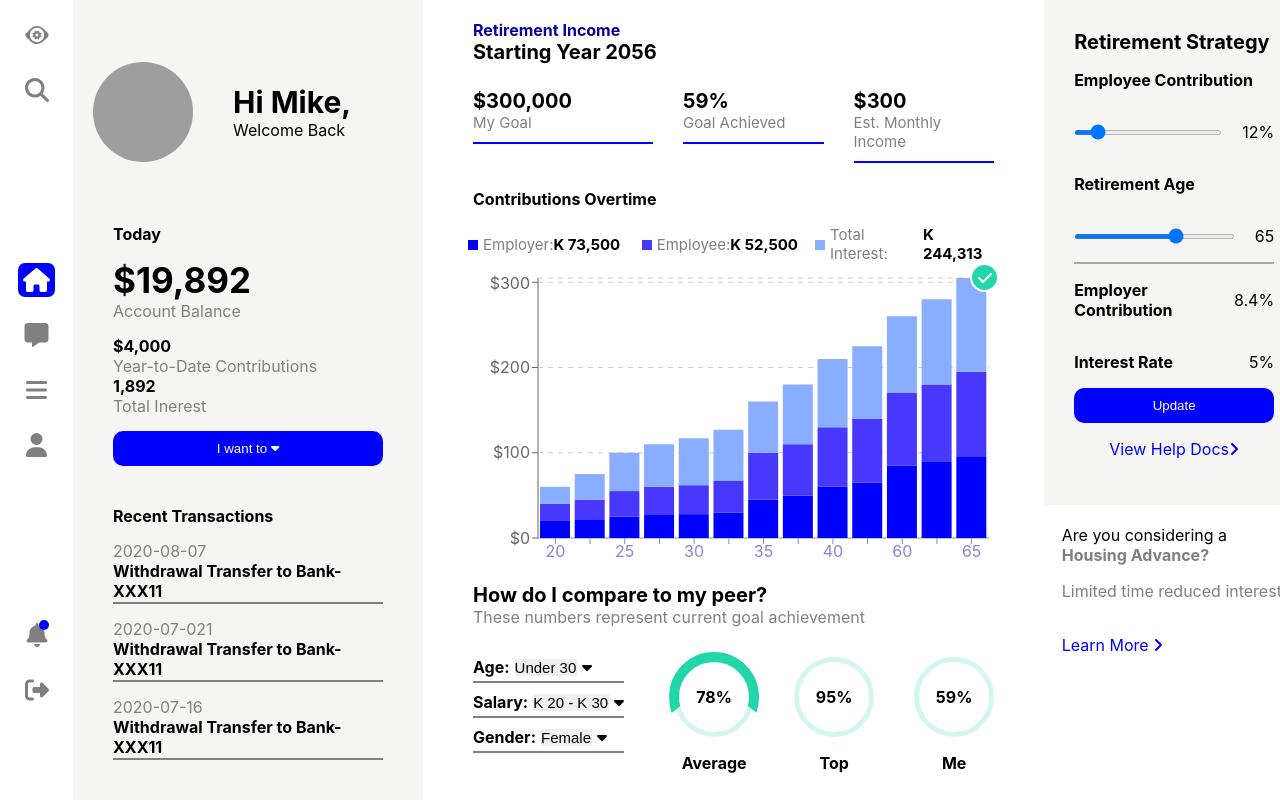
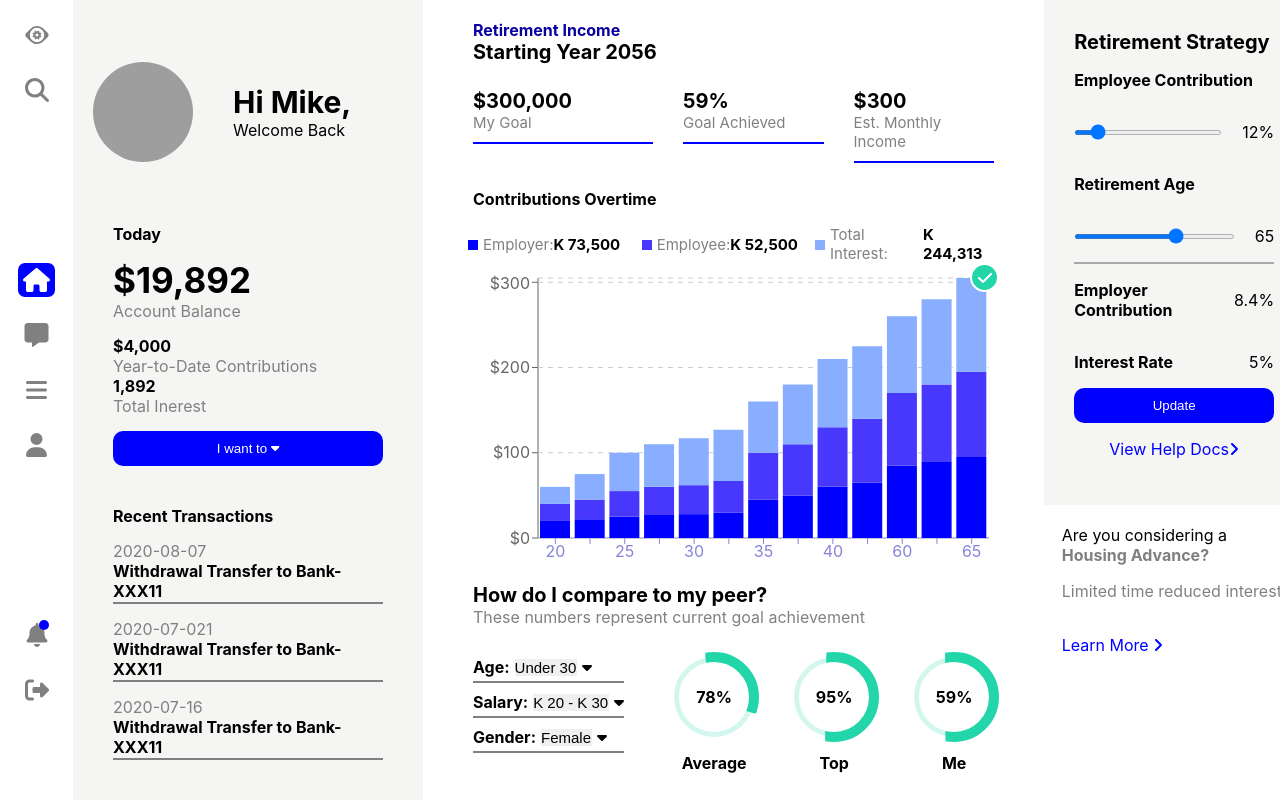
Before and after one commit to Utkarshkumar29/rapidQuest, a React (Create React App) app: page / in a window 1280 px wide. Shown: the top 800 px of the page. Built offline with nearby package versions, Linux system fonts and the light colour scheme; grey boxes are pictures that could not be loaded.

Commit message:
first commit

```diff
--- a/src/styles/chartView/index.jsx
+++ b/src/styles/chartView/index.jsx
@@ -351,8 +351,7 @@ export const Circle1=styled.div`
         top: 50%;
         left: 50%;
         transform: translate(-50%, -50%);
-        clip-path: polygon(0 0, 100% 0, 100% 70%, 50% 30%, 0 70%);
-        border-radius: 100px 100px 100px 100px;
+        clip-path: ellipse(70% 70% at 110% 0%);
     }
 `
 
@@ -365,6 +364,20 @@ export const Circle2=styled.div`
     display: flex;
     align-items: center;
     justify-content: center;
+    position: relative;
+
+    &::after{
+        content: "";
+        border: 10px solid #22d6aa;
+        width: 70px;
+        height: 70px;
+        border-radius: 50%;
+        position: absolute;
+        top: 50%;
+        left: 50%;
+        transform: translate(-50%, -50%);
+        clip-path: ellipse(70% 500% at 110% 100%);
+    }
 `
 
 export const Circle3=styled.div`
@@ -376,4 +389,18 @@ export const Circle3=styled.div`
     display: flex;
     align-items: center;
     justify-content: center;
+    position: relative;
+
+    &::after{
+        content: "";
+        border: 10px solid #22d6aa;
+        width: 70px;
+        height: 70px;
+        border-radius: 50%;
+        position: absolute;
+        top: 50%;
+        left: 50%;
+        transform: translate(-50%, -50%);
+        clip-path: ellipse(70% 1000% at 110% 0%);
+    }
 `
--- a/src/styles/retirementView/index.jsx
+++ b/src/styles/retirementView/index.jsx
@@ -3,6 +3,7 @@ import styled from 'styled-components'
 export const RetirementViewContainer=styled.div`
     max-width: 2600px;
     width: 100%;
+    flex: 1;
 
     @media(max-width:426px){
         position: relative;
--- a/src/views/chartView/index.jsx
+++ b/src/views/chartView/index.jsx
@@ -98,17 +98,17 @@ const ChartView=()=>{
 
                         <CircleContainer>
                             <CircleWrapper>
-                                <Circle1><p>78%</p></Circle1>
+                                <Circle1 completionPercentage={70}><p>78%</p></Circle1>
                                 <p>Average</p>
                             </CircleWrapper>
 
                             <CircleWrapper>
-                                <Circle2><p>95%</p></Circle2>
+                                <Circle2 completionPercentage={70}><p>95%</p></Circle2>
                                 <p>Top</p>
                             </CircleWrapper>
 
                             <CircleWrapper>
-                                <Circle3><p>59%</p></Circle3>
+                                <Circle3 completionPercentage={70}><p>59%</p></Circle3>
                                 <p>Me</p>
                             </CircleWrapper>
 
```
